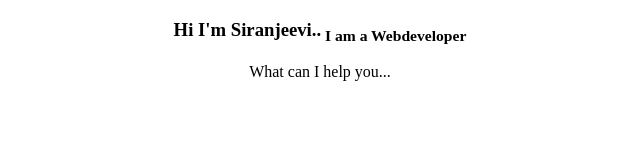
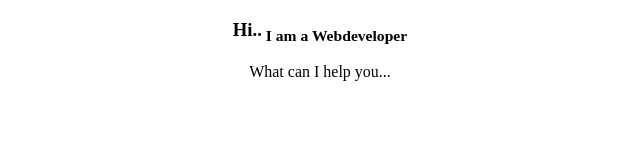
Before and after one commit to jemimahcad01/sys31, a plain HTML site: page sys02siranjeevi.html in a window 1280 px wide. Shown: the whole page, without its empty margins (320-960 px from the left). Drawn offline with Linux system fonts and the light colour scheme.

Commit message:
Update sys02siranjeevi.html
files have been added

```diff
--- a/sys02siranjeevi.html
+++ b/sys02siranjeevi.html
@@ -1,13 +1,11 @@
 <!DOCTYPE html>
 <html lang="en">
 <head>
-    <meta charset="UTF-8">
-    <meta name="viewport" content="width=device-width, initial-scale=1.0">
     <title>login page</title>
 </head>
 <body>
     <center>
-    <h3>Hi I'm Siranjeevi..<sub> I am a Webdeveloper</sub></h3>
+    <h3>Hi..<sub> I am a Webdeveloper</sub></h3>
     <p>What can I help you...</p>
     </center>
 </body>
```
